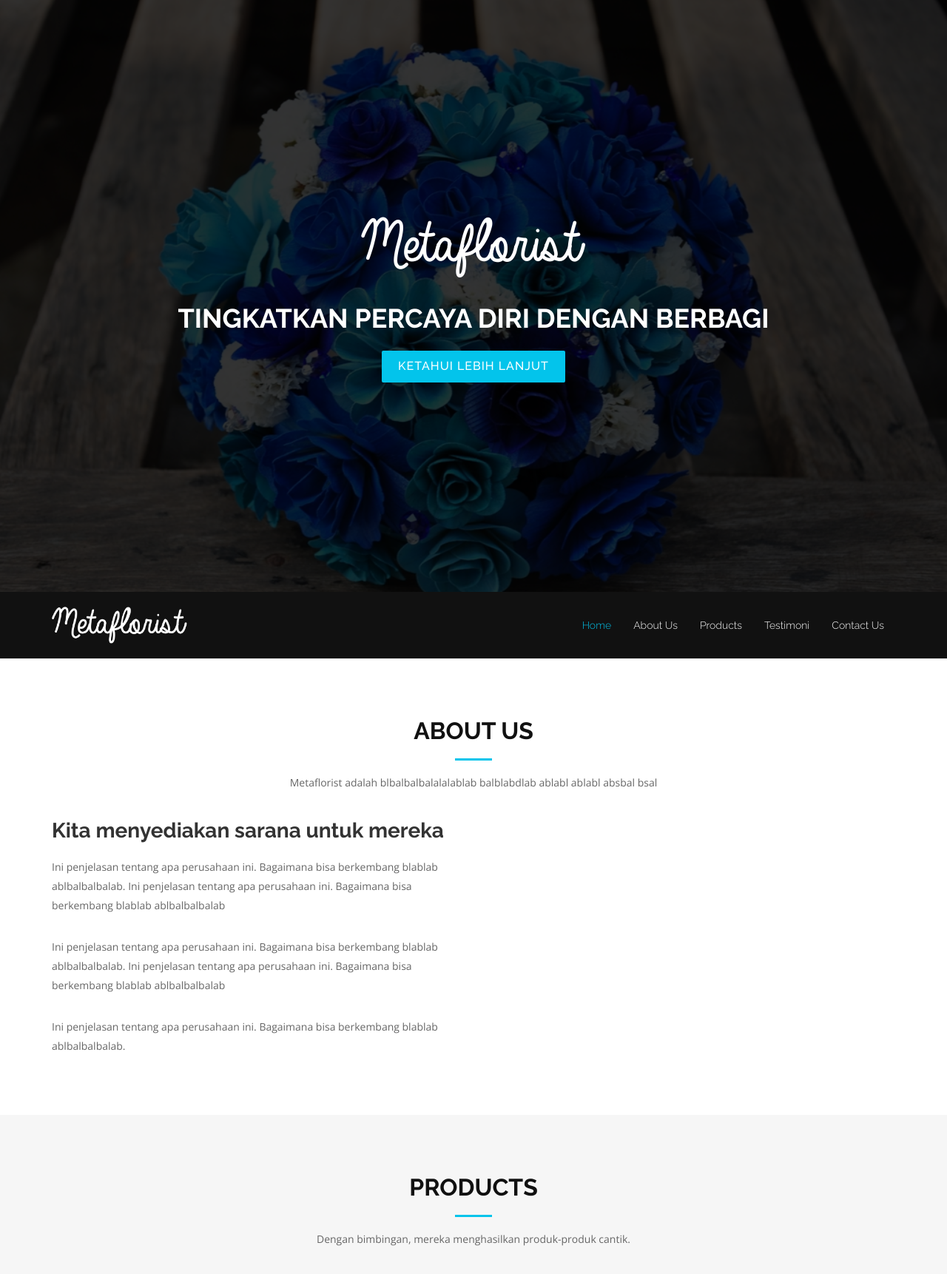
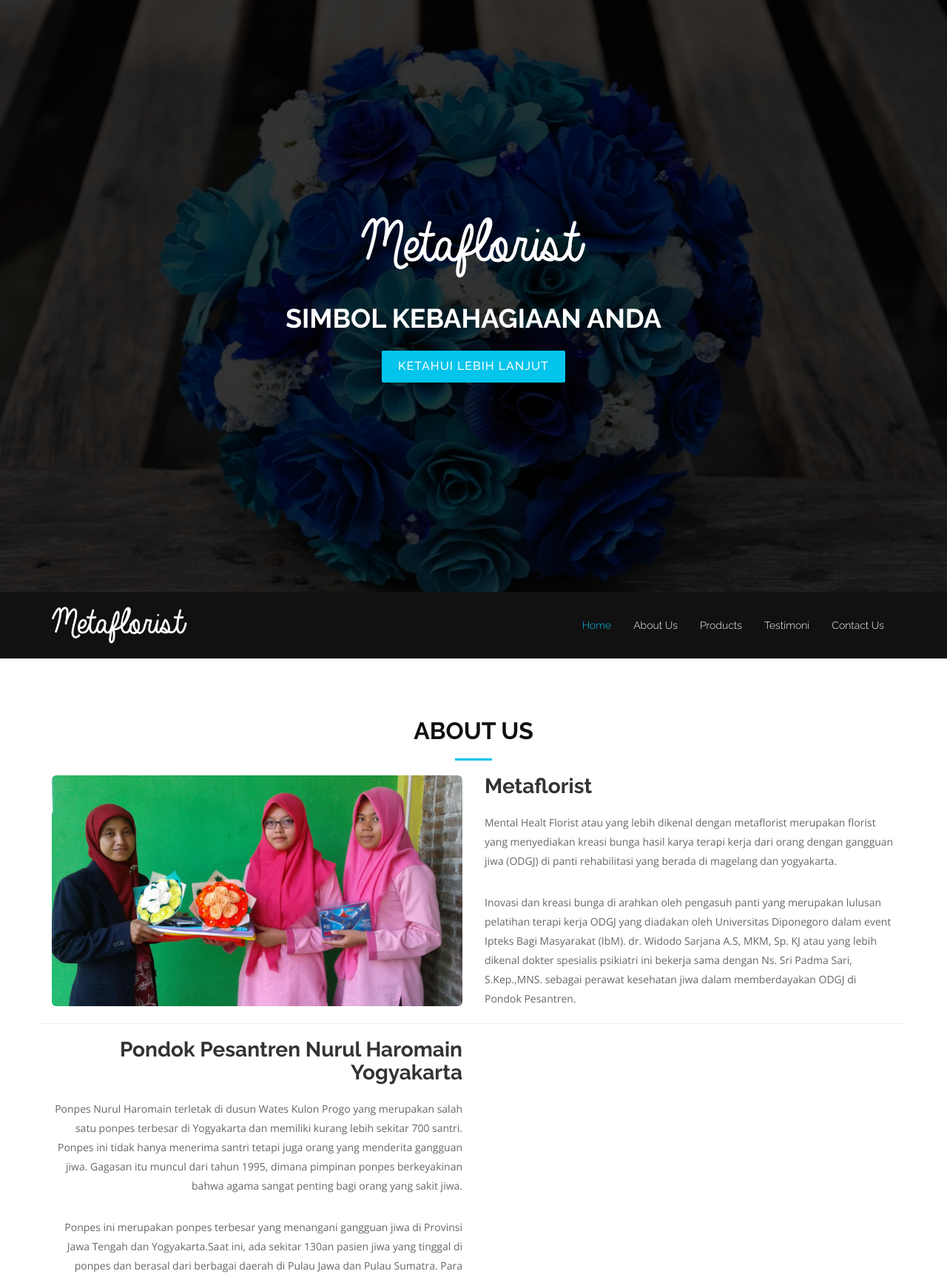
Before and after one commit to fannyhasbi/char, a CodeIgniter app: page /char/ in a window 1280 px wide. Shown: the top 1722 px of the page at 74% size. Run offline with CodeIgniter, Linux system fonts and the light colour scheme; data that the repository does not hold is empty.

Commit message:
Update homepage and add pagination on products page

```diff
--- a/apz/config/routes.php
+++ b/apz/config/routes.php
@@ -6,6 +6,7 @@ $route['signout'] = 'panti/logout';
 
 // Products
 $route['products'] = 'produk';
+$route['products/(:num)'] = 'produk';
 
 // Panti
 $route['in'] = 'panti';
--- a/apz/controllers/Home.php
+++ b/apz/controllers/Home.php
@@ -23,7 +23,9 @@ class Home extends CI_Controller {
   }
 
   public function index(){
-    $this->load->view('home/index');
+    $q = $this->db->query("SELECT * FROM produk ORDER BY id DESC LIMIT 6");
+    $data['produk'] = $q->result();
+    $this->load->view('home/index', $data);
   }
 
   public function daftar(){
--- a/apz/views/home/index.php
+++ b/apz/views/home/index.php
@@ -18,8 +18,8 @@
   <!-- Twitter Cards integration: https://dev.twitter.com/cards/  -->
   <meta name="twitter:card" content="summary">
   <meta name="twitter:site" content="">
-  <meta name="twitter:title" content="">
-  <meta name="twitter:description" content="">
+  <meta name="twitter:title" content="Metaflorist">
+  <meta name="twitter:description" content="Metaflorist. Simbol Kebahagiaan Anda">
   <meta name="twitter:image" content="">
 
   <!-- Place your favicon.ico and apple-touch-icon.png in the template root directory -->
@@ -49,7 +49,7 @@
           <img class="" src="<?= base_url(); ?>assets/img/metaflorist.png" alt="Metaflorist">
         </div>
 
-        <h1>Tingkatkan Percaya Diri Dengan Berbagi</h1>
+        <h1>Simbol Kebahagiaan Anda</h1>
         <!-- <h2>Kita melakukan
           <span class="rotating">pembuatan bunga</span>
         </h2> -->
@@ -90,24 +90,59 @@
         <div class="col-md-12">
           <h3 class="section-title">About Us</h3>
           <div class="section-title-divider"></div>
-          <p class="section-description">Metaflorist adalah blbalbalbalalalablab balblabdlab ablabl ablabl absbal bsal</p>
         </div>
       </div>
     </div>
     <div class="container about-container wow fadeInUp">
       <div class="row">
+        <div class="col-md-6">
+          <img src="<?= site_url('assets/img/metaflorist_picture.jpg'); ?>" class="img-responsive img-rounded">
+        </div>
         <div class="col-md-6 about-content">
-          <h2 class="about-title">Kita menyediakan sarana untuk mereka</h2>
+          <h4 class="about-title">Metaflorist</h4>
           <p class="about-text">
-            Ini penjelasan tentang apa perusahaan ini. Bagaimana bisa berkembang blablab ablbalbalbalab. Ini penjelasan tentang apa perusahaan ini. Bagaimana bisa berkembang blablab ablbalbalbalab
+            Mental Healt Florist atau yang lebih dikenal dengan metaflorist merupakan florist yang menyediakan kreasi bunga hasil karya terapi kerja dari orang dengan gangguan jiwa (ODGJ) di panti rehabilitasi yang berada di magelang dan yogyakarta.
           </p>
           <p class="about-text">
-            Ini penjelasan tentang apa perusahaan ini. Bagaimana bisa berkembang blablab ablbalbalbalab. Ini penjelasan tentang apa perusahaan ini. Bagaimana bisa berkembang blablab ablbalbalbalab
+            Inovasi dan kreasi bunga di arahkan oleh pengasuh panti yang merupakan lulusan pelatihan terapi kerja ODGJ yang diadakan oleh Universitas Diponegoro dalam event Ipteks Bagi Masyarakat (IbM). dr. Widodo Sarjana A.S, MKM, Sp. KJ atau yang lebih dikenal dokter spesialis psikiatri ini bekerja sama dengan Ns. Sri Padma Sari, S.Kep.,MNS. sebagai perawat kesehatan jiwa dalam memberdayakan ODGJ di Pondok Pesantren.
+          </p>
+        </div>
+
+        <div class="clearfix"></div>
+        <hr>
+
+        <div class="col-md-6 about-content text-right">
+          <h4 class="about-title">Pondok Pesantren Nurul Haromain Yogyakarta</h4>
+          <p class="about-text">
+            Ponpes Nurul Haromain terletak di dusun Wates Kulon Progo yang merupakan salah satu ponpes terbesar di Yogyakarta dan memiliki kurang lebih sekitar 700 santri. Ponpes ini tidak hanya menerima santri tetapi juga orang yang menderita gangguan jiwa. Gagasan itu muncul dari tahun 1995, dimana pimpinan ponpes berkeyakinan bahwa agama sangat penting bagi orang yang sakit jiwa.
           </p>
           <p class="about-text">
-            Ini penjelasan tentang apa perusahaan ini. Bagaimana bisa berkembang blablab ablbalbalbalab.
+            Ponpes ini merupakan ponpes terbesar yang menangani gangguan jiwa di Provinsi Jawa Tengah dan Yogyakarta.Saat ini, ada sekitar 130an pasien jiwa yang tinggal di ponpes dan berasal dari berbagai daerah di Pulau Jawa dan Pulau Sumatra. Para pengasuh pasien jiwa juga santri yang ada di ponpes, dengan 5 orang pengasuh putra untuk merawat 90an pasien laki-laki dan 2 orang pengasuh putri untuk merawat 40an pasien perempuan.
+          </p>
+          <p class="about-text">
+            Pengasuh panti meyakini bahwa salah satu faktor yang dapat mempengaruhi kesembuhan pasien jiwa adalah dengan berkegiatan yang bermakna (terapi kerja). Kegiatan yang paling banyak dilakukan oleh pengasuh saat ini adalah doa/ mujahadah yang merupakan kegiatan rutin pasien (Sarjana, Fitrikasari, &amp; Sari, 2015).
+          </p>
+          <p class="about-text">
+            Ketua Yayasan yang sekaligus penanggung jawab bagi pasien jiwa di ponpes Nurul Haromain menyatakan, terapi-terapi yang biasa dilakukan perawat maupun dokter di RSJ sangat diperlukan bagi kesembuhan pasien jiwa yang tinggal di ponpes dan sangat penting untuk diajarkan kepada pengasuh mengingat pengasuh pasien tidak memiliki latar belakang pendidikan kesehatan jiwa sama sekali.
           </p>
         </div>
+
+        <div class="clearfix"></div>
+        <hr>
+
+        <div class="col-md-6">
+          <img src="<?= site_url('assets/img/ponpes.jpg'); ?>" class="img-responsive img-rounded">
+        </div>
+        <div class="col-md-6 about-content">
+          <h4 class="about-title">Pondok Pesantren Al-Qodriyah Magelang</h4>
+          <p class="about-text">
+            Ponpes Al Qodiriyah beralamat di Dusun Bawang, Candisari, Windusari, Magelang dan berdiri sejak tahun 2005.
+          </p>
+          <p class="about-text">
+            Ponpes ini selain untuk tempat belajar santri juga menyediakan rehabilitasi untuk pasien jiwa. Ada sekitar 200 santri yang tinggal di pondok pesantren dan ada kurang lebih 20 orang dengan gangguan jiwa (pasien) yang berasal dari berbagai daerah di Jawa Tengah. Bahkan beberapa pasien merupakan pasien rujukan dari Rumah Sakit Jiwa (RSJ)Magelang ketika RSJ tidak mampu menampung pasien.
+          </p>
+        </div>
+
       </div>
     </div>
   </section>
@@ -118,83 +153,21 @@
         <div class="col-md-12">
           <h3 class="section-title">Products</h3>
           <div class="section-title-divider"></div>
-          <p class="section-description">Dengan bimbingan, mereka menghasilkan produk-produk cantik.</p>
+          <!-- <p class="section-description">Dengan bimbingan, mereka menghasilkan produk-produk cantik.</p> -->
         </div>
       </div>
 
       <div class="row">
-        <div class="col-md-3">
-          <a class="product-item" style="background-image: url(<?= base_url(); ?>uploads/p/1.jpg);" href="">
-            <div class="details">
-              <h4>Product 1</h4>
-              <span>Alored dono par</span>
-            </div>
-          </a>
-        </div>
-
-        <div class="col-md-3">
-          <a class="product-item" style="background-image: url(<?= base_url(); ?>uploads/p/3.jpg);" href="">
-            <div class="details">
-              <h4>Product 2</h4>
-              <span>Alored dono par</span>
-            </div>
-          </a>
-        </div>
-
-        <div class="col-md-3">
-          <a class="product-item" style="background-image: url(<?= base_url(); ?>uploads/p/4.jpg);" href="">
-            <div class="details">
-              <h4>Product 3</h4>
-              <span>Alored dono par</span>
-            </div>
-          </a>
-        </div>
-
-        <div class="col-md-3">
-          <a class="product-item" style="background-image: url(<?= base_url(); ?>uploads/p/5.jpg);" href="">
-            <div class="details">
-              <h4>Product 4</h4>
-              <span>Alored dono par</span>
-            </div>
-          </a>
-        </div>
-
-        <div class="col-md-3">
-          <a class="product-item" style="background-image: url(<?= base_url(); ?>uploads/p/6.jpg);" href="">
-            <div class="details">
-              <h4>Product 5</h4>
-              <span>Alored dono par</span>
-            </div>
-          </a>
-        </div>
-
-        <div class="col-md-3">
-          <a class="product-item" style="background-image: url(<?= base_url(); ?>uploads/p/7.jpg);" href="">
-            <div class="details">
-              <h4>Product 6</h4>
-              <span>Alored dono par</span>
-            </div>
-          </a>
-        </div>
-
-        <div class="col-md-3">
-          <a class="product-item" style="background-image: url(<?= base_url(); ?>uploads/p/8.jpg);" href="">
-            <div class="details">
-              <h4>Product 7</h4>
-              <span>Alored dono par</span>
-            </div>
-          </a>
-        </div>
-
-        <div class="col-md-3">
-          <a class="product-item" style="background-image: url(<?= base_url(); ?>uploads/p/1.jpg);" href="">
-            <div class="details">
-              <h4>Portfolio 8</h4>
-              <span>Alored dono par</span>
-            </div>
-          </a>
-        </div>
-
+        <?php foreach($produk as $item): ?>
+          <div class="col-md-4">
+            <a class="product-item" style="background-image: url(<?= base_url('uploads/p/'.$item->foto); ?>);" href="#">
+              <div class="details">
+                <h4><?= $item->nama; ?></h4>
+                <span><?= 'Rp ' . number_format($item->harga, 0, ',', '.'); ?></span>
+              </div>
+            </a>
+          </div>
+        <?php endforeach; ?>
       </div>
 
       <div class="clearfix"></div>
@@ -213,7 +186,7 @@
         <div class="col-md-12">
           <h3 class="section-title">Testimoni</h3>
           <div class="section-title-divider"></div>
-          <p class="section-description">Dengarkan para konsumen kita</p>
+          <!-- <p class="section-description">Dengarkan para konsumen kita</p> -->
         </div>
       </div>
 
@@ -221,36 +194,18 @@
         <div class="col-md-3">
           <div class="profile">
             <div class="col-xs-offset-2 col-sm-offset-0">
-              <div class="pic"><img src="https://2.bp.blogspot.com/-0FnQ5qVcVQY/V9vsOoo_EAI/AAAAAAAAGqs/wK60yj83RCsmvqNovT_r1FxH7Cn4ClO3gCLcB/s1600/Biografi%2Bdan%2BProfil%2BSri%2BMulyani%2B-%2BTokoh%2BWanita%2Bdan%2BPakar%2BEkonomi%2BIndonesia.jpg" alt=""></div>
+              <div class="pic"><img src="<?= base_url('assets/img/dini hanifa.jpg'); ?>" alt=""></div>
             </div>
-            <h4>Sri Mulyani</h4>
-            <span>Menteri Keuangan</span>
+            <h4>Dini Hanifa</h4>
+            <span>Mahasiswa</span>
           </div>
         </div>
         <div class="col-md-9">
           <div class="quote">
-            <b><img src="<?= base_url(); ?>assets/img/quote_sign_left.png" alt=""></b> Suatu kebanggaan ada kewirausahaan baru berbasiskan sociopreneur. Diharapkan semakin banyak usaha yang merangkul masyarakat dan memberikan manfaat untuk bersama. <small><img src="<?= base_url(); ?>assets/img/quote_sign_right.png" alt=""></small>
+            <b><img src="<?= base_url(); ?>assets/img/quote_sign_left.png" alt=""></b> Bunganya cukup bagus, saya gak nyangka lho ini buatan mereka. Ini mampu bersaing di pasaran. <small><img src="<?= base_url(); ?>assets/img/quote_sign_right.png" alt=""></small>
           </div>
         </div>
       </div>
-
-      <div class="row">
-        <div class="col-md-9">
-          <div class="quote">
-            <b><img src="<?= base_url(); ?>assets/img/quote_sign_left.png" alt=""></b> Suatu karya anak bangsa yang menyentuh hati. <small><img src="<?= base_url(); ?>assets/img/quote_sign_right.png" alt=""></small>
-          </div>
-        </div>
-        <div class="col-md-3">
-          <div class="profile">
-            <div class="col-xs-offset-2 col-sm-offset-0">
-              <div class="pic"><img src="https://upload.wikimedia.org/wikipedia/id/f/f5/Trade-Minister_Enggartiasto_Lukita.jpg" alt=""></div>
-            </div>
-            <h4>Enggartiasto Lukita</h4>
-            <span>Menteri Perdagangan</span>
-          </div>
-        </div>
-      </div>
-
     </div>
   </section>
 
@@ -295,11 +250,11 @@
               </div>
 
               <div class="form-group">
-                <input type="email" class="form-control" name="email" id="email" placeholder="Your Email" />
+                <input type="email" class="form-control" name="email" id="email" placeholder="Email" />
               </div>
 
               <div class="form-group">
-                <input type="text" class="form-control" name="subject" id="subject" placeholder="Subject" />
+                <input type="text" class="form-control" name="subject" id="subject" placeholder="Subjek" />
                 <div class="validation"></div>
               </div>
 
```
Also changed, not shown: apz/controllers/Produk.php (+14 -1 lines), apz/models/Produk_model.php (+21 -4 lines), apz/views/produk/index.php (+17 -9 lines), assets/img/dini hanifa.jpg (added), assets/img/metaflorist_picture.jpg (added), assets/img/ponpes.jpg (added).
